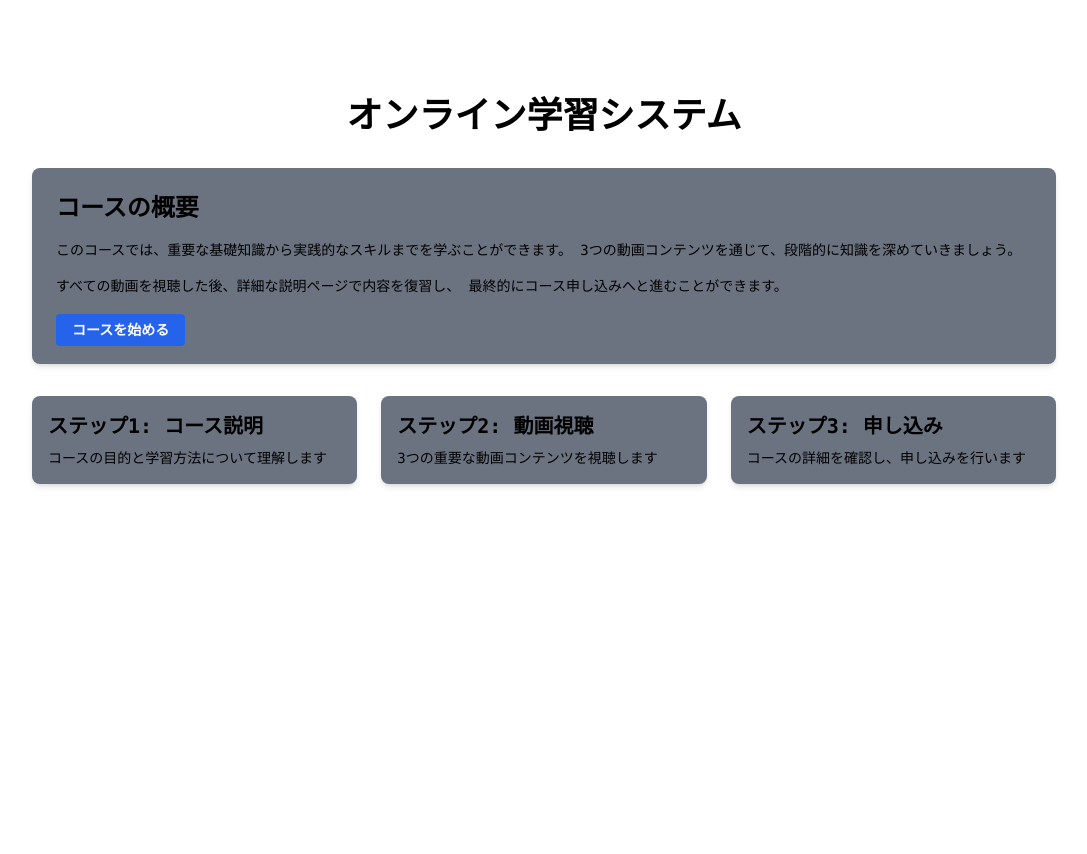
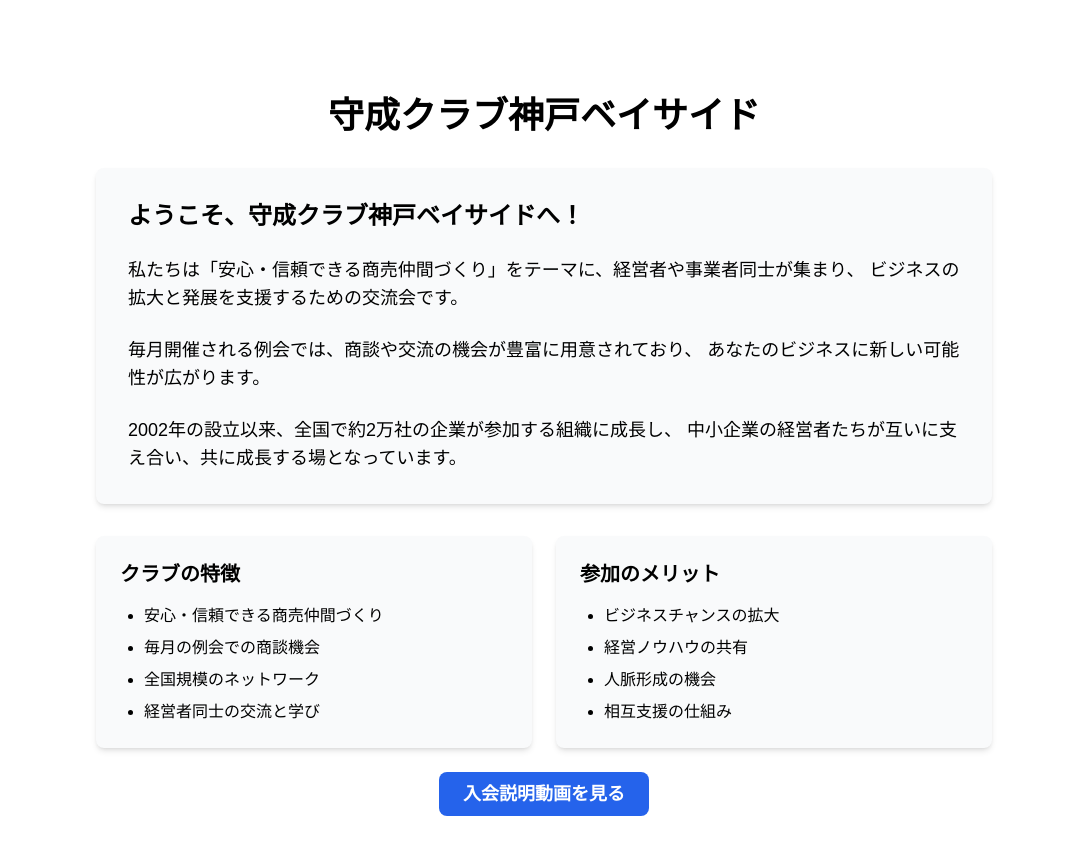
Before and after one commit to tuneup283/shusei.lms, a Next.js app: page / in a window 1280 px wide. Shown: the top 854 px of the page, without its empty margins (96-1183 px from the left). Before the commit the page ends 800 px from the top, so only its background shows below. Built offline with nearby package versions, Linux system fonts and the light colour scheme.

Commit message:
feat: add introduction text to explanation video

```diff
--- a/src/app/page.tsx
+++ b/src/app/page.tsx
@@ -2,43 +2,55 @@ import Link from 'next/link';
 
 export default function Home() {
   return (
-    <main className="flex min-h-screen flex-col items-center justify-between p-24">
-      <div className="z-10 max-w-5xl w-full items-center justify-between font-mono text-sm text-black">
-        <h1 className="text-4xl font-bold mb-8 text-center">オンライン学習システム</h1>
+    <main className="flex min-h-screen flex-col items-center p-24">
+      <div className="max-w-4xl w-full text-black">
+        <h1 className="text-4xl font-bold mb-8 text-center">守成クラブ神戸ベイサイド</h1>
 
-        <div className="bg-gray-500 rounded-lg shadow-md p-6 mb-8">
-          <h2 className="text-2xl font-semibold mb-4">コースの概要</h2>
-          <p className="mb-4 text-black">
-            このコースでは、重要な基礎知識から実践的なスキルまでを学ぶことができます。
-            3つの動画コンテンツを通じて、段階的に知識を深めていきましょう。
+        <div className="bg-gray-50 rounded-lg shadow-md p-8 mb-8">
+          <h2 className="text-2xl font-semibold mb-6">ようこそ、守成クラブ神戸ベイサイドへ！</h2>
+          <p className="text-lg mb-6">
+            私たちは「安心・信頼できる商売仲間づくり」をテーマに、経営者や事業者同士が集まり、
+            ビジネスの拡大と発展を支援するための交流会です。
           </p>
-          <p className="mb-4 text-black">
-            すべての動画を視聴した後、詳細な説明ページで内容を復習し、
-            最終的にコース申し込みへと進むことができます。
+          <p className="text-lg mb-6">
+            毎月開催される例会では、商談や交流の機会が豊富に用意されており、
+            あなたのビジネスに新しい可能性が広がります。
           </p>
-          <div className="mt-6">
-            <Link
-              href="/lesson/1"
-              className="bg-blue-600 hover:bg-blue-700 text-white font-bold py-2 px-4 rounded"
-            >
-              コースを始める
-            </Link>
+          <p className="text-lg">
+            2002年の設立以来、全国で約2万社の企業が参加する組織に成長し、
+            中小企業の経営者たちが互いに支え合い、共に成長する場となっています。
+          </p>
+        </div>
+
+        <div className="grid grid-cols-1 md:grid-cols-2 gap-6 mb-8">
+          <div className="bg-gray-50 rounded-lg shadow-md p-6">
+            <h2 className="text-xl font-semibold mb-4">クラブの特徴</h2>
+            <ul className="list-disc pl-6 space-y-2">
+              <li>安心・信頼できる商売仲間づくり</li>
+              <li>毎月の例会での商談機会</li>
+              <li>全国規模のネットワーク</li>
+              <li>経営者同士の交流と学び</li>
+            </ul>
+          </div>
+
+          <div className="bg-gray-50 rounded-lg shadow-md p-6">
+            <h2 className="text-xl font-semibold mb-4">参加のメリット</h2>
+            <ul className="list-disc pl-6 space-y-2">
+              <li>ビジネスチャンスの拡大</li>
+              <li>経営ノウハウの共有</li>
+              <li>人脈形成の機会</li>
+              <li>相互支援の仕組み</li>
+            </ul>
           </div>
         </div>
 
-        <div className="grid grid-cols-1 md:grid-cols-3 gap-6 mb-8">
-          <div className="bg-gray-500 rounded-lg shadow-md p-4">
-            <h3 className="text-xl font-semibold mb-2">ステップ1: コース説明</h3>
-            <p className="text-black">コースの目的と学習方法について理解します</p>
-          </div>
-          <div className="bg-gray-500 rounded-lg shadow-md p-4">
-            <h3 className="text-xl font-semibold mb-2">ステップ2: 動画視聴</h3>
-            <p className="text-black">3つの重要な動画コンテンツを視聴します</p>
-          </div>
-          <div className="bg-gray-500 rounded-lg shadow-md p-4">
-            <h3 className="text-xl font-semibold mb-2">ステップ3: 申し込み</h3>
-            <p className="text-black">コースの詳細を確認し、申し込みを行います</p>
-          </div>
+        <div className="text-center">
+          <Link
+            href="/video/1"
+            className="bg-blue-600 hover:bg-blue-700 text-white font-bold py-3 px-6 rounded-lg text-lg"
+          >
+            入会説明動画を見る
+          </Link>
         </div>
       </div>
     </main>
--- a/src/app/video/1/page.tsx
+++ b/src/app/video/1/page.tsx
@@ -4,6 +4,13 @@ export default function Video1() {
   return (
     <div className="container mx-auto px-4 py-8">
       <h1 className="text-3xl font-bold mb-8">オープニング動画</h1>
+
+      <div className="bg-gray-50 rounded-lg shadow-md p-6 mb-8">
+        <p className="text-lg mb-4">
+          まずは、守成クラブ神戸ベイサイドがどんな場所で、どのように経営者同士の交流やビジネス拡大に役立つのか、
+          その魅力を動画でわかりやすくご紹介します。ぜひご覧ください！
+        </p>
+      </div>
 
       <div className="relative w-full" style={{ paddingTop: '56.25%' }}>
         <iframe
@@ -26,7 +33,7 @@ export default function Video1() {
           href="/video/2"
           className="bg-blue-600 hover:bg-blue-700 text-white font-bold py-2 px-4 rounded"
         >
-          次へ：守成クラブとは
+          次へ：守成クラブ
         </Link>
       </div>
     </div>
--- a/src/app/video/4/page.tsx
+++ b/src/app/video/4/page.tsx
@@ -4,6 +4,14 @@ export default function Video4() {
   return (
     <div className="container mx-auto px-4 py-8">
       <h1 className="text-3xl font-bold mb-8">解説動画</h1>
+
+      <div className="bg-gray-50 rounded-lg shadow-md p-6 mb-8">
+        <p className="text-lg mb-4">
+          続いて、守成クラブ神戸ベイサイドへのご入会にあたって知っておくべきルールや決まり事、
+          また入会金や会費などについて分かりやすく解説します。安心してご参加いただけるよう、
+          ぜひ事前にご確認ください。
+        </p>
+      </div>
 
       <div className="relative w-full" style={{ paddingTop: '56.25%' }}>
         <iframe
```
